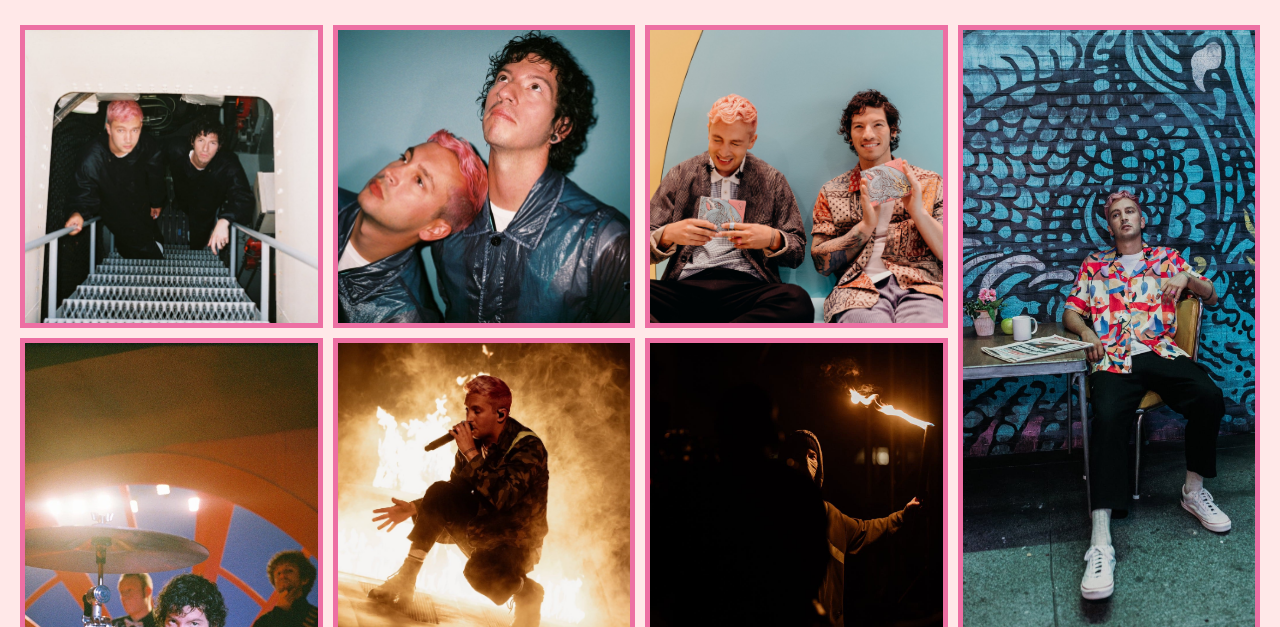
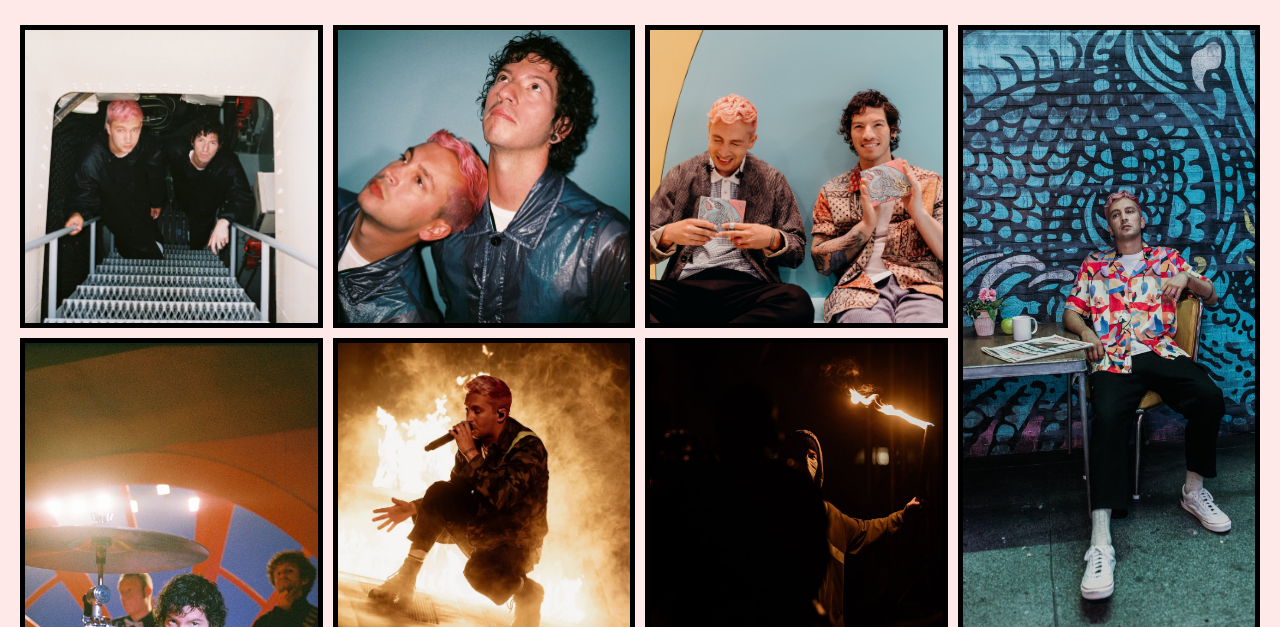
Before and after one commit to Nightmere/twenty_one_pilots, a website: page galeria.html in a window 1280 px wide. Shown: the part 173-800 px from the top of the page. Drawn offline with nearby package versions, Linux system fonts and the light colour scheme.

Commit message:
subi el pull hecho remotamente

```diff
--- a/css/estilos.css
+++ b/css/estilos.css
@@ -185,7 +185,7 @@ body {
   width: 100%;
   height: 100%;
   object-fit: cover;
-  border: 5px solid #ed6fa3; }
+  border: 5px solid black; }
   .galeria__fotos:hover {
     transform: scale(1.1, 1.1);
     transition: 1s; }
```
